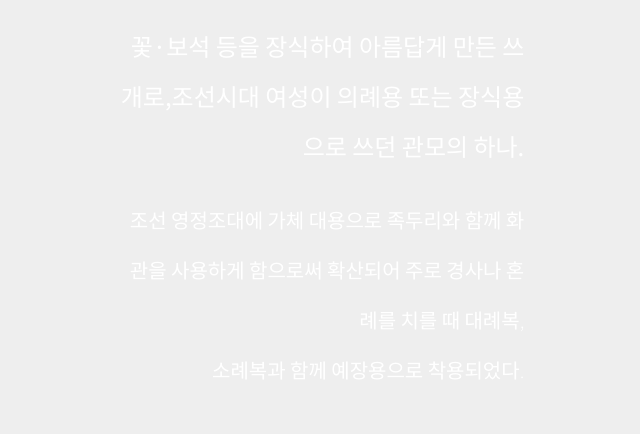
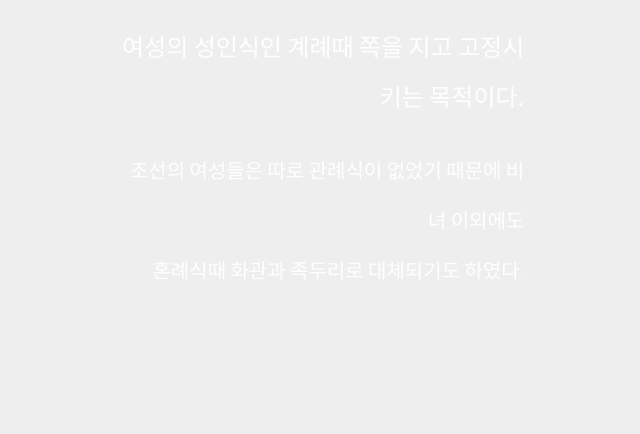
Before and after one commit to SeokJin-Seo/HAT, a plain HTML site: page bi.html in a window 1280 px wide. Shown: the part 291-725 px from the top of the page, 637-1277 px from the left. Drawn offline with Linux system fonts and the light colour scheme; some icons are missing.

Commit message:
Update bi.html

```diff
--- a/bi.html
+++ b/bi.html
@@ -19,10 +19,9 @@
       <div class="head_title">
         <ul>
           <li id="ex1">비녀</li>
-          <li id="ex2"><p>꽃·보석 등을 장식하여 아름답게 만든 쓰개로,조선시대 여성이 의례용 또는 장식용으로 쓰던 관모의 하나.</p>
+          <li id="ex2"><p>여성의 성인식인 계례때 쪽을 지고 고정시키는 목적이다.</p>
 
-          <span>조선 영정조대에 가체 대용으로 족두리와 함께 화관을 사용하게 함으로써 확산되어
-          주로 경사나 혼례를 치를 때 대례복, <br> 소례복과 함께 예장용으로 착용되었다.</span>
+          <span>조선의 여성들은 따로 관례식이 없었기 때문에 비녀 이외에도<br> 혼례식때 화관과 족두리로 대체되기도 하였다.</span>
          </li>
         </ul>
       </div>
```
